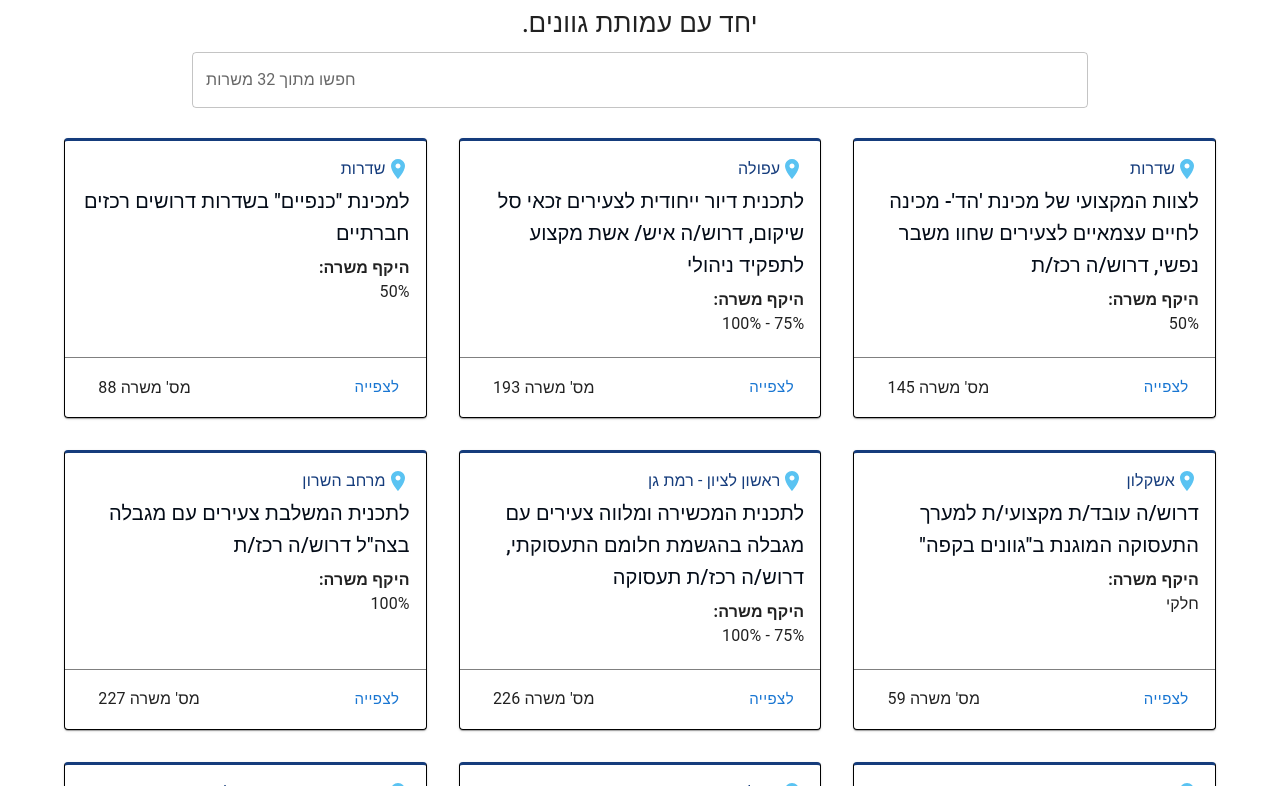
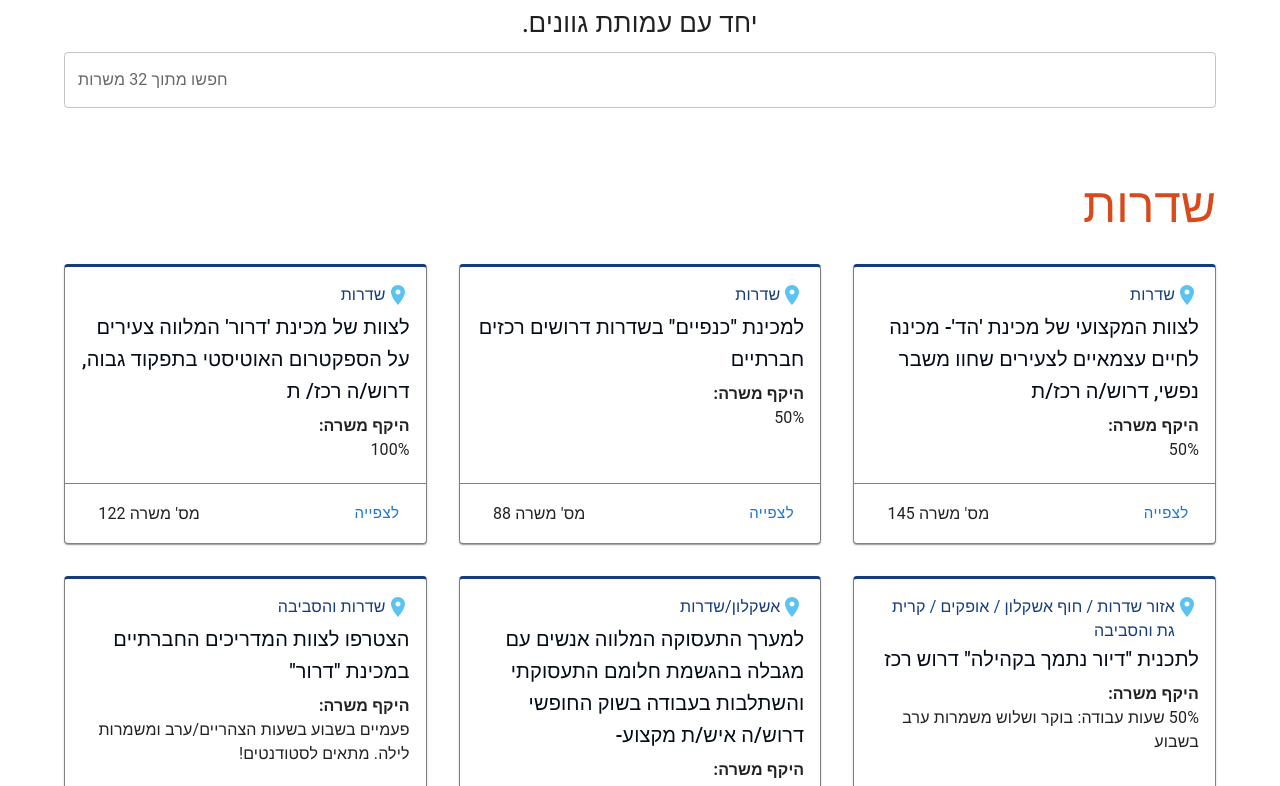
Before and after one commit to JCE-Gvanym-Project-Team/gvanim-app, a React (Create React App) app: page / in a window 1280 px wide. Shown: the part 854-1640 px from the top of the page. Built offline with nearby package versions, Linux system fonts and the light colour scheme.

Commit message:
added headings for each location to separate the cards a bit

```diff
--- a/src/App.js
+++ b/src/App.js
@@ -1,18 +1,19 @@
 import React, { useState } from "react";
-import { HomePage, JobList, Navbar, Search } from './Components'
-
-import jobsDB from './tempJobsDB'
+import { HomePage, JobsSection, Navbar, Search } from './Components'
+import DBs from './tempJobsDB'
 
 
 let App = function () {
-    const [jobs] = useState(jobsDB);
+    const [databases] = useState(DBs);
+    const jobs = databases['jobsDB'];
+    const locations = databases['locationsDB'];
     return (
         <>
             <Navbar />
             <main>
                 <HomePage />
                 <Search num_of_jobs={jobs.length} />
-                <JobList jobs={jobs} />
+                <JobsSection jobs={jobs} locations={locations} />
             </main>
         </>
     );
--- a/src/Components/Filters/Search.css
+++ /dev/null
@@ -1,16 +0,0 @@
-#searchBar {
-    width: var(--job-list-width);
-    display: flex;
-    justify-content: center;
-    align-items: center;
-    margin: 0 auto;
-}
-
-.MuiInputLabel-outlined.MuiInputLabel-shrink {
-    transform: translate(14px, -6px) scale(0.75) !important;
-    text-align: right;
-}
-
-#search {
-    direction: rtl;
-}
--- a/src/Components/Filters/Search.js
+++ b/src/Components/Filters/Search.jsx
@@ -1,22 +1,21 @@
 import React from 'react'
-import './Search.css'
-import { TextField, FormLabel } from '@mui/material';
+import { TextField, Container, InputAdornment } from '@mui/material';
+import searchStyles from "./SearchStyle";
 
 export default function Search({ num_of_jobs }) {
     let placeholder = "חפשו מתוך " + num_of_jobs + " משרות";
+    const classes = searchStyles();
     return (
         <>
-            <div id="searchBar">
+            <Container>
                 <TextField
                     id="search"
                     label={placeholder}
                     variant="outlined"
-                    inputProps={{ dir: 'rtl' }}
-                    InputLabelProps={{
-                        style: { textAlign: 'right' },
-                    }}
+                    align="right"
+                    className={classes.searchBar}
                     fullWidth />
-            </div>
+            </Container>
         </>
     )
 }
--- /dev/null
+++ b/src/Components/Filters/SearchStyle.js
@@ -0,0 +1,12 @@
+import { makeStyles } from '@mui/styles'
+import colors from '../../indexStyle'
+
+const searchStyles = makeStyles(theme => ({
+    searchBar: {
+
+    },
+
+}));
+
+
+export default searchStyles;
--- a/src/Components/Jobs/Job.jsx
+++ b/src/Components/Jobs/Job.jsx
@@ -2,10 +2,10 @@ import React from 'react'
 import { Typography, Card, CardActions, CardContent, ToolBar, Grid, Button } from '@mui/material'
 import LocationOnIcon from '@mui/icons-material/LocationOn';
 
-import jobTwoStyles from './JobStyle';
+import jobStyles from './JobStyle';
 
 export default function Job({ job }) {
-    const classes = jobTwoStyles();
+    const classes = jobStyles();
     return (
         <Grid item className={classes.cardContainer} xs={12} sm={6} md={4}>
             <Card className={classes.card}>
--- a/src/Components/Jobs/JobList.jsx
+++ b/src/Components/Jobs/JobList.jsx
@@ -2,16 +2,14 @@ import React from "react";
 import Job from './Job';
 
 import { Container, Grid } from '@mui/material'
-import jobTwoStyles from "./JobStyle";
+import jobStyles from "./JobStyle";
+
 
 export default function JobList({ jobs }) {
-    const stylesClasses = jobTwoStyles();
+    // get a list of objects where each key is a
+    // location and each value is a list of jobs in that location
+    const stylesClasses = jobStyles();
     return (
-        // <div id="jobListContainer">
-        //     {jobs.map(job => {
-        //         return <JobTwo job={job} key={job.id} />
-        //     })}
-        // </div>
         <Container className={stylesClasses.cardsContainer} >
             <Grid container spacing={4}>
                 {jobs.map(job => {
--- a/src/Components/Jobs/JobStyle.js
+++ b/src/Components/Jobs/JobStyle.js
@@ -1,7 +1,17 @@
 import { makeStyles } from '@mui/styles'
 import colors from '../../indexStyle'
 
-const jobTwoStyles = makeStyles(theme => ({
+const jobStyles = makeStyles(theme => ({
+
+    // section location text
+    sectionContainer: {
+        marginTop: '70px'
+    },
+    sectionLocation: {
+        textDecoration: 'none',
+        color: colors.colorOrange
+    },
+
     // card and card containers
     cardContainer: {
         display: 'flex',
@@ -17,7 +27,7 @@ const jobTwoStyles = makeStyles(theme => ({
         flexGrow: 1,
         display: 'flex',
         flexDirection: 'column',
-        border: '1px solid black',
+        border: '1px solid grey',
         borderTopWidth: '3px',
         borderTopStyle: 'solid',
         borderTopColor: '#153C7C',
@@ -32,6 +42,8 @@ const jobTwoStyles = makeStyles(theme => ({
 
     // Job Description
     jobDescription: {
+        fontFamily: colors.fontFamily,
+        fontWeight: 'bold',
         flexGrow: 1,
         fontVariant: 'h2'
     },
@@ -49,6 +61,7 @@ const jobTwoStyles = makeStyles(theme => ({
         alignItems: 'flex-start'
     },
     jobLocation: {
+        fontWeight: 'bold',
         color: colors.colorBlue,
         flexGrow: 1,
         flexShrink: 1,
@@ -61,7 +74,7 @@ const jobTwoStyles = makeStyles(theme => ({
 
     // Job Scope
     jobScope: {
-
+        color: 'black'
     },
 
     // Button and job ID
@@ -70,12 +83,14 @@ const jobTwoStyles = makeStyles(theme => ({
         borderTop: '1px solid grey'
     },
     viewButton: {
+        fontWeight: 'bold',
         flex: 1,
         '&:hover': {
             color: colors.colorOrange,
         }
     },
     jobID: {
+        color: 'black',
         flex: 4,
         textAlign: 'left',
         paddingLeft: '5%'
@@ -83,4 +98,4 @@ const jobTwoStyles = makeStyles(theme => ({
 }));
 
 
-export default jobTwoStyles;
+export default jobStyles;
--- /dev/null
+++ b/src/Components/Jobs/JobsSection.jsx
@@ -0,0 +1,39 @@
+import React from 'react'
+import { Typography, Container } from '@mui/material';
+import JobList from './JobList'
+import jobStyles from "./JobStyle";
+
+export default function JobsSection({ jobs, locations }) {
+    const classes = jobStyles();
+    const jobsByLocation = locations.map((currentLocation, index) => {
+        const filteredJobs = jobs.filter((item) => {
+            return item.location.includes(currentLocation);
+        });
+        return { location: currentLocation, jobs: filteredJobs, index: index };
+    });
+
+    // sort by jobs size
+    jobsByLocation.sort((a, b) => b.jobs.length - a.jobs.length);
+    console.log(jobsByLocation);
+    return (
+        jobsByLocation.map((obj, ind) => {
+            const containerKey = `${obj.location}-${ind + 1}`;
+            return (
+                <React.Fragment key={obj.index}>
+                    <Container key={containerKey} className={classes.sectionContainer}>
+                        <Typography
+                            variant="h3"
+                            align="right"
+                            className={classes.sectionLocation}
+                        >
+                            {obj.location}
+                        </Typography>
+                    </Container>
+                    <JobList jobs={obj.jobs} key={obj.jobs.join()} />
+                </React.Fragment>
+            )
+        })
+
+
+    );
+}
--- a/src/Components/index.js
+++ b/src/Components/index.js
@@ -1,5 +1,4 @@
 export { default as HomePage } from './HomePage/HomePage'
-export { default as Job } from './Jobs/Job'
-export { default as JobList } from './Jobs/JobList'
+export { default as JobsSection } from './Jobs/JobsSection'
 export { default as Navbar } from './Navbar/Navbar'
 export { default as Search } from './Filters/Search'
--- a/src/indexStyle.js
+++ b/src/indexStyle.js
@@ -4,7 +4,8 @@ const colors = {
     colorOrange: '#D8491C',
     colorPurple: '#B31C6B',
     colorText: '#040C18',
-    colorHover: '#1531360'
+    colorHover: '#1531360',
+    fontFamily: "'Gill Sans', 'Gill Sans MT', Calibri, 'Trebuchet MS', sans-serif"
 }
 
 export default colors;
--- a/src/tempJobsDB.js
+++ b/src/tempJobsDB.js
@@ -192,6 +192,26 @@ const jobsDB = [
         jobScope: "עבודה במשמרות אחר הצהריים/ערב ובמשמרות לילה",
         location: "ראשון לציון"
     },
-]
+];
 
-export default jobsDB
+const locationsDB = [
+    'שדרות',
+    'חוף אשקלון',
+    'אופקים',
+    'קרית גת',
+    'קרית מלאכי',
+    'קרית גת',
+    'אשדוד',
+    'אשקלון',
+    'באר שבע',
+    'לוד',
+    'מודיעין',
+    'מרחב השפלה',
+    'מרחב השרון',
+    'עפולה',
+    'עתלית',
+    'ראשון לציון',
+    'רמת גן',
+];
+
+export default { jobsDB, locationsDB }
```
